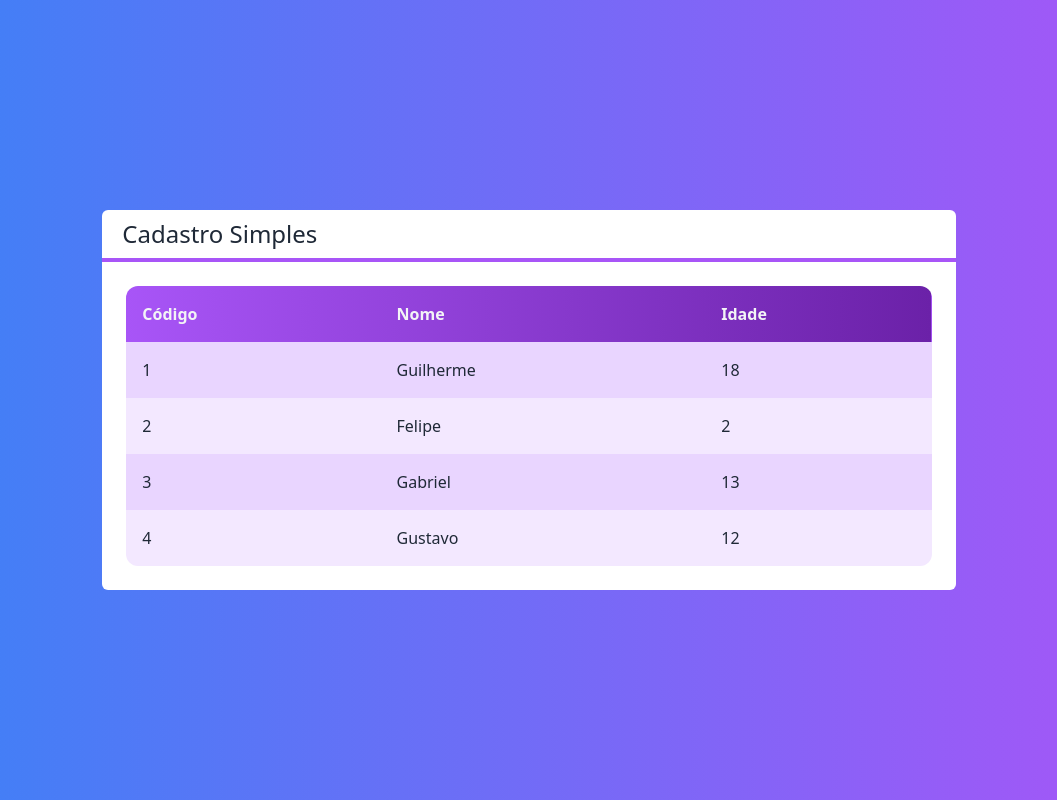
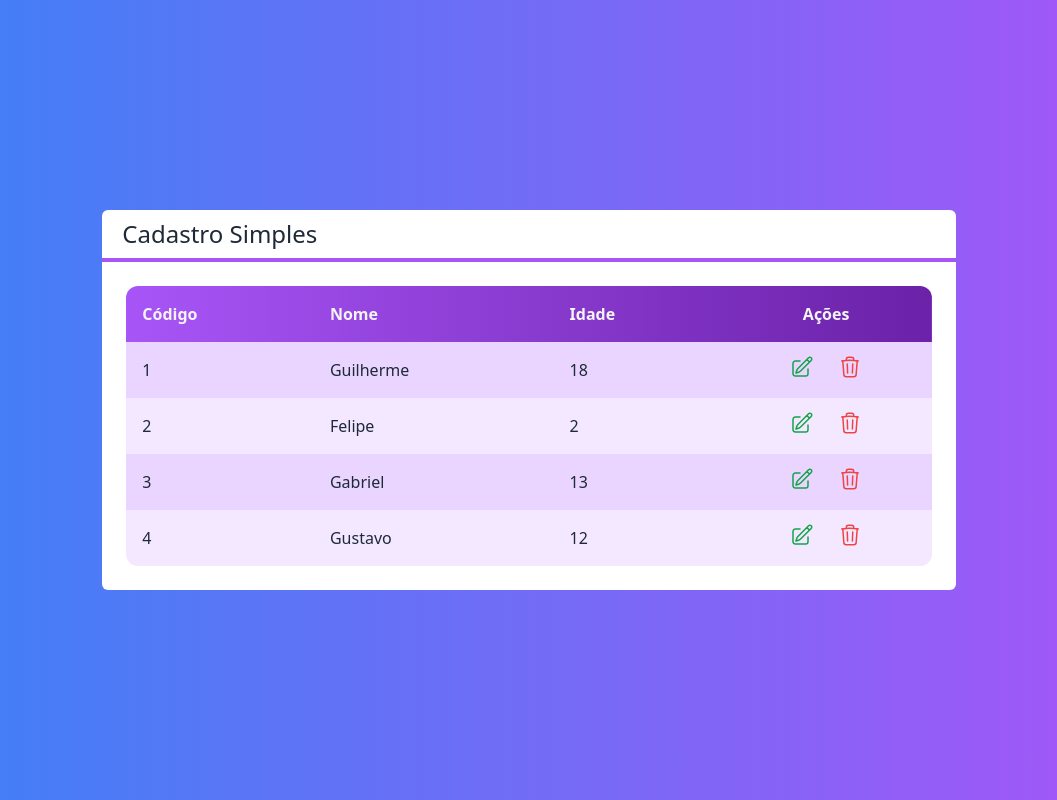
Before and after one commit to Gui-Angelo-Silva/Curso-React-Next-Udemy, a Next.js app in the folder aulao_nextjs/next-crud/: page / in a window 1280 px wide. Shown: the whole page, without its empty margins (111-1168 px from the left). Built offline with nearby package versions, Linux system fonts and the light colour scheme.

Commit message:
114 - Componente Tabela #03, curso React

```diff
--- /dev/null
+++ b/aulao_nextjs/next-crud/src/components/Icones.tsx
@@ -0,0 +1,10 @@
+export const IconeEdicao = (
+    <svg xmlns="http://www.w3.org/2000/svg" fill="none" viewBox="0 0 24 24" strokeWidth={1.5} stroke="currentColor" className="w-6 h-6">
+        <path strokeLinecap="round" strokeLinejoin="round" d="M16.862 4.487l1.687-1.688a1.875 1.875 0 112.652 2.652L10.582 16.07a4.5 4.5 0 01-1.897 1.13L6 18l.8-2.685a4.5 4.5 0 011.13-1.897l8.932-8.931zm0 0L19.5 7.125M18 14v4.75A2.25 2.25 0 0115.75 21H5.25A2.25 2.25 0 013 18.75V8.25A2.25 2.25 0 015.25 6H10" />
+    </svg>
+)
+export const IconeLixo = (
+    <svg xmlns="http://www.w3.org/2000/svg" fill="none" viewBox="0 0 24 24" strokeWidth={1.5} stroke="currentColor" className="w-6 h-6">
+        <path strokeLinecap="round" strokeLinejoin="round" d="M14.74 9l-.346 9m-4.788 0L9.26 9m9.968-3.21c.342.052.682.107 1.022.166m-1.022-.165L18.16 19.673a2.25 2.25 0 01-2.244 2.077H8.084a2.25 2.25 0 01-2.244-2.077L4.772 5.79m14.456 0a48.108 48.108 0 00-3.478-.397m-12 .562c.34-.059.68-.114 1.022-.165m0 0a48.11 48.11 0 013.478-.397m7.5 0v-.916c0-1.18-.91-2.164-2.09-2.201a51.964 51.964 0 00-3.32 0c-1.18.037-2.09 1.022-2.09 2.201v.916m7.5 0a48.667 48.667 0 00-7.5 0" />
+    </svg>
+)
--- a/aulao_nextjs/next-crud/src/components/Tabela.tsx
+++ b/aulao_nextjs/next-crud/src/components/Tabela.tsx
@@ -1,17 +1,22 @@
 import Cliente from "@/core/Cliente"
+import { IconeEdicao, IconeLixo } from "./Icones"
 
 interface TabelaProps {
     clientes: Cliente[]
+    clienteSelecionado?: (cliente: Cliente) => void
+    clienteExcluido?: (cliente: Cliente) => void
 }
 
 export default function Tabela(props: TabelaProps) {
 
+    const exibirAcoes = props.clienteExcluido || props.clienteSelecionado
     function renderizarCabecalho() {
         return (
             <tr>
                 <th className="text-left p-4">Código</th>
                 <th className="text-left p-4">Nome</th>
                 <th className="text-left p-4">Idade</th>
+                {exibirAcoes ? <th className="p-4">Ações</th> : false}
             </tr>
         )
     }
@@ -24,9 +29,35 @@
                     <td className="text-left p-4">{cliente.id}</td>
                     <td className="text-left p-4">{cliente.nome}</td>
                     <td className="text-left p-4">{cliente.idade}</td>
+                    {exibirAcoes ? renderizarAcoes(cliente) : false}
                 </tr>
             )
         })
+    }
+
+    function renderizarAcoes(cliente: Cliente) {
+        return (
+            <td className="flex justify-center">
+                {props.clienteSelecionado ? (
+                    <button onClick={() => props.clienteSelecionado?.(cliente)} className={`
+                        flex justify-center items-center
+                        text-green-600 rounded-full p-2 m-1
+                        hover:bg-purple-50
+                    `}>
+                        {IconeEdicao}
+                    </button>
+                ) : false}
+                {props.clienteExcluido ? (
+                    <button onClick={() => props.clienteExcluido?.(cliente)} className={`
+                        flex justify-center items-center
+                        text-red-500 rounded-full p-2 m-1
+                        hover:bg-purple-50
+                    `}>
+                        {IconeLixo}
+                    </button>
+                ) : false}
+            </td>
+        )
     }
 
     return (
--- a/aulao_nextjs/next-crud/src/pages/index.tsx
+++ b/aulao_nextjs/next-crud/src/pages/index.tsx
@@ -10,6 +10,14 @@
     new Cliente('Gustavo', 12, '4'),
   ]
 
+  function clienteSelecionado(cliente: Cliente) {
+    console.log(cliente.nome)
+  }
+
+  function clienteExcluido(cliente: Cliente) {
+    console.log(`Excluir...${cliente.nome}`)
+  }
+
   return (
     <div className={`
       flex justify-center items-center h-screen
@@ -17,7 +25,10 @@
       text-white
     `}>
       <Layout titulo="Cadastro Simples">
-        <Tabela clientes={clientes}></Tabela>
+        <Tabela clientes={clientes}
+          clienteSelecionado={clienteSelecionado}
+          clienteExcluido={clienteExcluido}
+          ></Tabela>
       </Layout>
     </div>
   )
```
